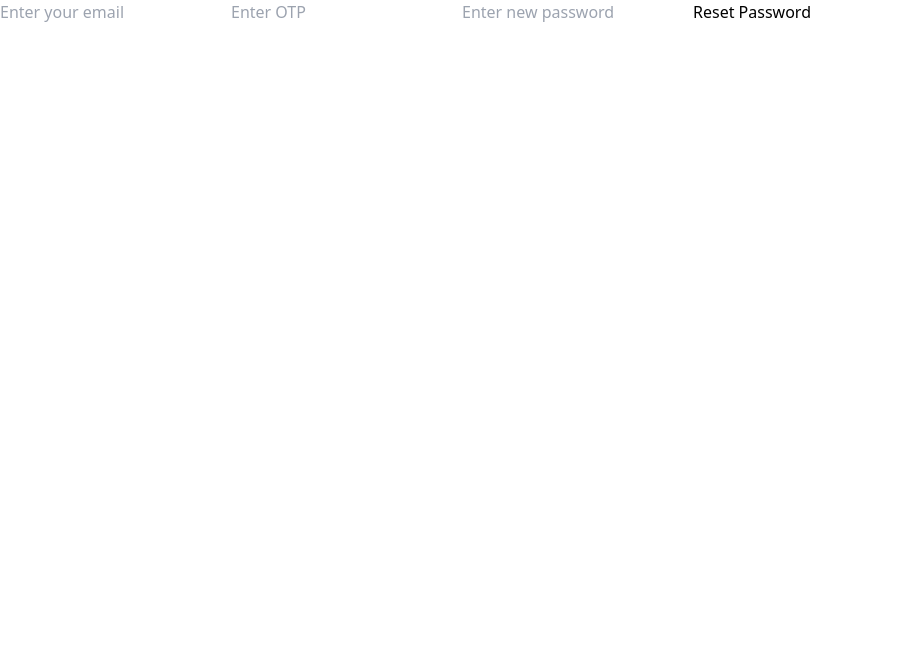
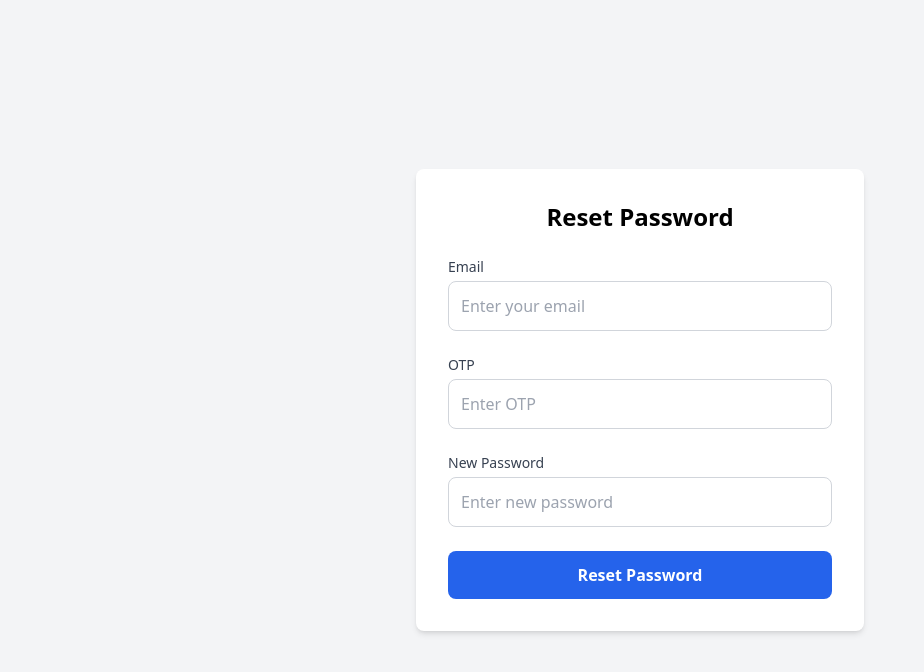
Before and after one commit to Sameer6386/Admin, a Next.js app: page /reset-password in a window 1280 px wide. Shown: the top 672 px of the page, without its empty margins (0-924 px from the left). Built offline with nearby package versions, Linux system fonts and the light colour scheme.

Commit message:
admin dashboard complete

```diff
--- a/pages/dashboard.jsx
+++ b/pages/dashboard.jsx
@@ -279,19 +279,6 @@ export default function Dashboard() {
               ))}
             </ul>
           </div>
-
-          <div className="bg-zinc-800 p-4 rounded-lg">
-            <h2 className="text-lg font-bold mb-4">Employee Growth</h2>
-            <ResponsiveContainer width="100%" height={300}>
-              <LineChart data={data}>
-                <Line type="monotone" dataKey="employees" stroke="#8884d8" />
-                <CartesianGrid stroke="#ccc" />
-                <XAxis dataKey="name" />
-                <YAxis />
-                <Tooltip />
-              </LineChart>
-            </ResponsiveContainer>
-          </div>
         </div>
 
         <table className="min-w-full bg-zinc-800 rounded-lg">
--- a/pages/index.jsx
+++ b/pages/index.jsx
@@ -12,7 +12,7 @@ export default function HomePage() {
   return (
     <div className="h-screen bg-zinc-900 text-zinc-200 flex flex-col">
       <header className="flex justify-between items-center p-6 bg-zinc-800">
-        <h1 className="text-xl font-bold">Company Name</h1>
+        <h1 className="text-xl font-bold">Techizons</h1>
         <nav>
           <a href="#features" className="px-4 hover:underline">
             Features
--- a/pages/login.jsx
+++ b/pages/login.jsx
@@ -58,7 +58,7 @@ export default function LoginPage() {
         </form>
         <p className="text-zinc-400 text-center mt-4">
           Forgot your password?{" "}
-          <a href="#" className="text-blue-500 hover:underline">
+          <a href="/request-otp" className="text-blue-500 hover:underline">
             Reset here
           </a>
         </p>
--- a/pages/request-otp.js
+++ b/pages/request-otp.js
@@ -17,18 +17,46 @@ const RequestOTP = () => {
   };
 
   return (
+    <div className="min-h-screen flex items-center justify-center bg-gray-100">
+      <div className="w-full max-w-md bg-white p-8 rounded-lg shadow-md">
+        <h2 className="text-2xl font-bold text-center mb-6">Request OTP</h2>
+        <form onSubmit={handleSubmit} className="space-y-6">
           <div>
-      <form onSubmit={handleSubmit}>
+            <label className="block text-sm font-medium text-gray-700">
+              Email
+            </label>
             <input
               type="email"
               value={email}
               onChange={(e) => setEmail(e.target.value)}
+              className="w-full p-3 border border-gray-300 rounded-lg mt-1 focus:ring-blue-500 focus:border-blue-500"
               placeholder="Enter your email"
               required
             />
-        <button type="submit">Request OTP</button>
+          </div>
+          <button
+            type="submit"
+            className="w-full bg-blue-600 text-white p-3 rounded-lg font-semibold hover:bg-blue-500"
+          >
+            Request OTP
+          </button>
         </form>
-      {message && <p>{message}</p>}
+        {message && (
+          <p
+            className={`mt-4 text-center ${
+              message.includes("success") ? "text-green-600" : "text-red-600"
+            }`}
+          >
+            {message}
+          </p>
+        )}
+        <p className="text-zinc-400 text-center mt-4">
+          Back to reset password{" "}
+          <a href="/reset-password" className="text-blue-500 hover:underline">
+            Reset here
+          </a>
+        </p>
+      </div>
     </div>
   );
 };
--- a/pages/reset-password.js
+++ b/pages/reset-password.js
@@ -19,32 +19,60 @@ const ResetPassword = () => {
   };
 
   return (
+    <div className="min-h-screen flex items-center justify-center bg-gray-100">
+      <div className="w-full max-w-md bg-white p-8 rounded-lg shadow-md">
+        <h2 className="text-2xl font-bold text-center mb-6">Reset Password</h2>
+        <form onSubmit={handleSubmit} className="space-y-6">
           <div>
-      <form onSubmit={handleSubmit}>
+            <label className="block text-sm font-medium text-gray-700">
+              Email
+            </label>
             <input
               type="email"
               value={email}
               onChange={(e) => setEmail(e.target.value)}
+              className="w-full p-3 border border-gray-300 rounded-lg mt-1 focus:ring-blue-500 focus:border-blue-500"
               placeholder="Enter your email"
               required
             />
+          </div>
+          <div>
+            <label className="block text-sm font-medium text-gray-700">
+              OTP
+            </label>
             <input
               type="text"
               value={otp}
               onChange={(e) => setOtp(e.target.value)}
+              className="w-full p-3 border border-gray-300 rounded-lg mt-1 focus:ring-blue-500 focus:border-blue-500"
               placeholder="Enter OTP"
               required
             />
+          </div>
+          <div>
+            <label className="block text-sm font-medium text-gray-700">
+              New Password
+            </label>
             <input
               type="password"
               value={newPassword}
               onChange={(e) => setNewPassword(e.target.value)}
+              className="w-full p-3 border border-gray-300 rounded-lg mt-1 focus:ring-blue-500 focus:border-blue-500"
               placeholder="Enter new password"
               required
             />
-        <button type="submit">Reset Password</button>
+          </div>
+          <button
+            type="submit"
+            className="w-full bg-blue-600 text-white p-3 rounded-lg font-semibold hover:bg-blue-500"
+          >
+            Reset Password
+          </button>
         </form>
-      {message && <p>{message}</p>}
+        {message && (
+          <p className="mt-4 text-center text-sm text-green-600">{message}</p>
+        )}
+      </div>
     </div>
   );
 };
```
Lines whose indentation alone changed are shown as unchanged.
